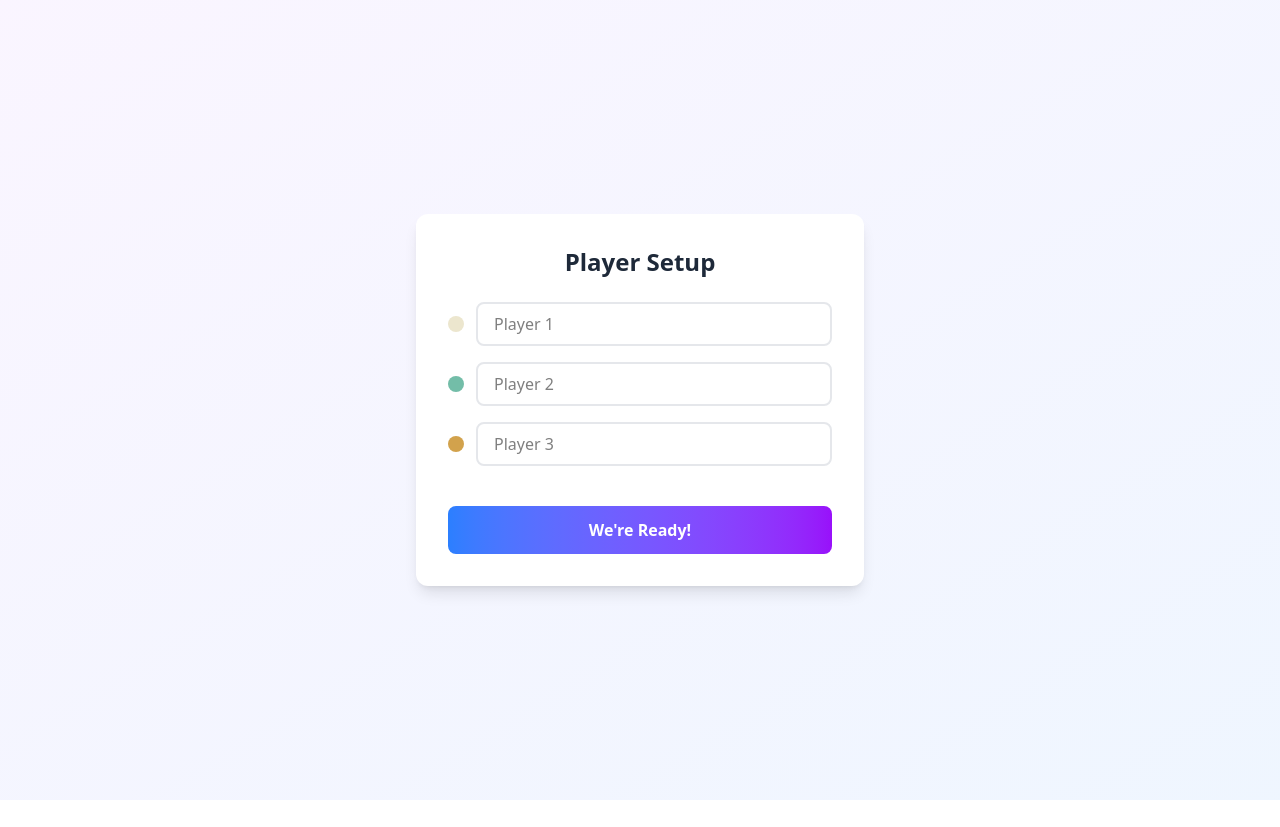
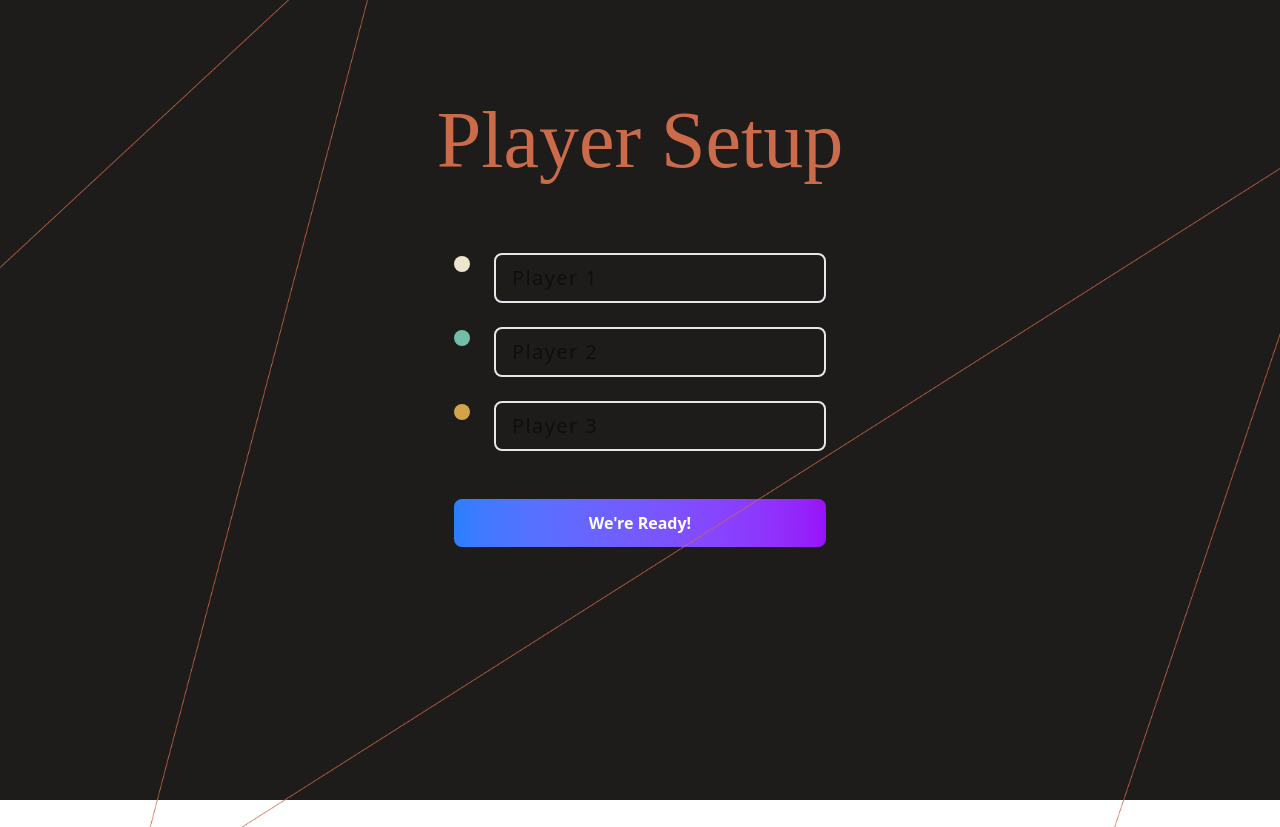
Before and after one commit to harsheta-6/CC_internalHack_powerpuffGirls, a React (Vite) app: page /3player in a window 1280 px wide. Before the commit the page ends 800 px from the top, so only its background shows below. Built offline with nearby package versions, Linux system fonts and the light colour scheme.

Commit message:
css update

```diff
--- a/src/FourNameInput.jsx
+++ b/src/FourNameInput.jsx
@@ -20,8 +20,8 @@ function FourNameInput() {
   }
 
   return (
-    <div className="flex items-center justify-center min-h-screen bg-gradient-to-br from-purple-50 to-blue-50">
-      <div className="bg-white p-8 rounded-xl shadow-lg max-w-md w-full">
+    <div className="flex items-center justify-center min-h-screen bg-[#1E1B1B]">
+      <div>
         <h2 className="text-2xl font-bold text-center mb-6 text-gray-800">
           Player Setup
         </h2>
--- a/src/ThreeNameInput.jsx
+++ b/src/ThreeNameInput.jsx
@@ -1,5 +1,8 @@
 import React, { useState } from "react";
 import Quiz from "./components/mainPrompt";
+import Mess from "./assets/Vector-3.png"
+
+
 
 function ThreeNameInput() {
   const [isGameStarted, setIsGameStarted] = useState(false);
@@ -19,14 +22,18 @@ function ThreeNameInput() {
   }
 
   return (
-    <div className="flex items-center justify-center min-h-screen bg-gradient-to-br from-purple-50 to-blue-50">
-      <div className="bg-white p-8 rounded-xl shadow-lg max-w-md w-full">
-        <h2 className="text-2xl font-bold text-center mb-6 text-gray-800">
+    <div className=" flex items-center justify-center min-h-screen bg-[#1E1B1B]">
+      <div>
+        <h2 className="text-[80px] font-medium text-center absolute inset-x-0 top-20 h-20 text-[#CC6B4A]" style={{fontFamily:'Adamina-Regular'}}>
           Player Setup
         </h2>
-        <form onSubmit={handleSubmit} className="space-y-4">
+
+        <img src={Mess}
+        className="absolute inset-0 "/>
+
+        <form onSubmit={handleSubmit} className="space-y-6">
           {players.map((player, index) => (
-            <div key={index} className="flex items-center space-x-3">
+            <div key={index} className="flex items-center space-x-6 space-y-7 tracking-[0.07em] text-[20px]">
               <div
                 className="w-4 h-4 rounded-full flex-shrink-0"
                 style={{ backgroundColor: player.color }}
--- /dev/null
+++ b/src/api.js
@@ -0,0 +1,50 @@
+const API_URL = process.env.REACT_APP_API_URL || 'http://localhost:8000';
+
+export const generateStory = async (name, userInput) => {
+  try {
+    const response = await fetch(`${API_URL}/generate`, {
+      method: 'POST',
+      headers: {
+        'Content-Type': 'application/json',
+      },
+      body: JSON.stringify({
+        name,
+        user_input: userInput,
+      }),
+    });
+
+    if (!response.ok) {
+      throw new Error('Failed to generate story');
+    }
+    return await response.json();
+} catch (error) {
+  console.error('Error generating story:', error);
+  throw error;
+}
+};
+
+
+export const continueStory = async (previousStory, userChoice, endStory = "False") => {
+    try {
+      const response = await fetch(`${API_URL}/continue`, {
+        method: 'POST',
+        headers: {
+          'Content-Type': 'application/json',
+        },
+        body: JSON.stringify({
+          previous_story: previousStory,
+          user_choice: userChoice,
+          end_story: endStory,
+        }),
+      });
+
+      if (!response.ok) {
+        throw new Error('Failed to continue story');
+      }
+
+      return await response.json();
+    } catch (error) {
+      console.error('Error continuing story:', error);
+      throw error;
+    }
+  };
```
Also changed, not shown: src/assets/Vector-3.png (added), 1 other file (tests, documents, lock files or other folders).
